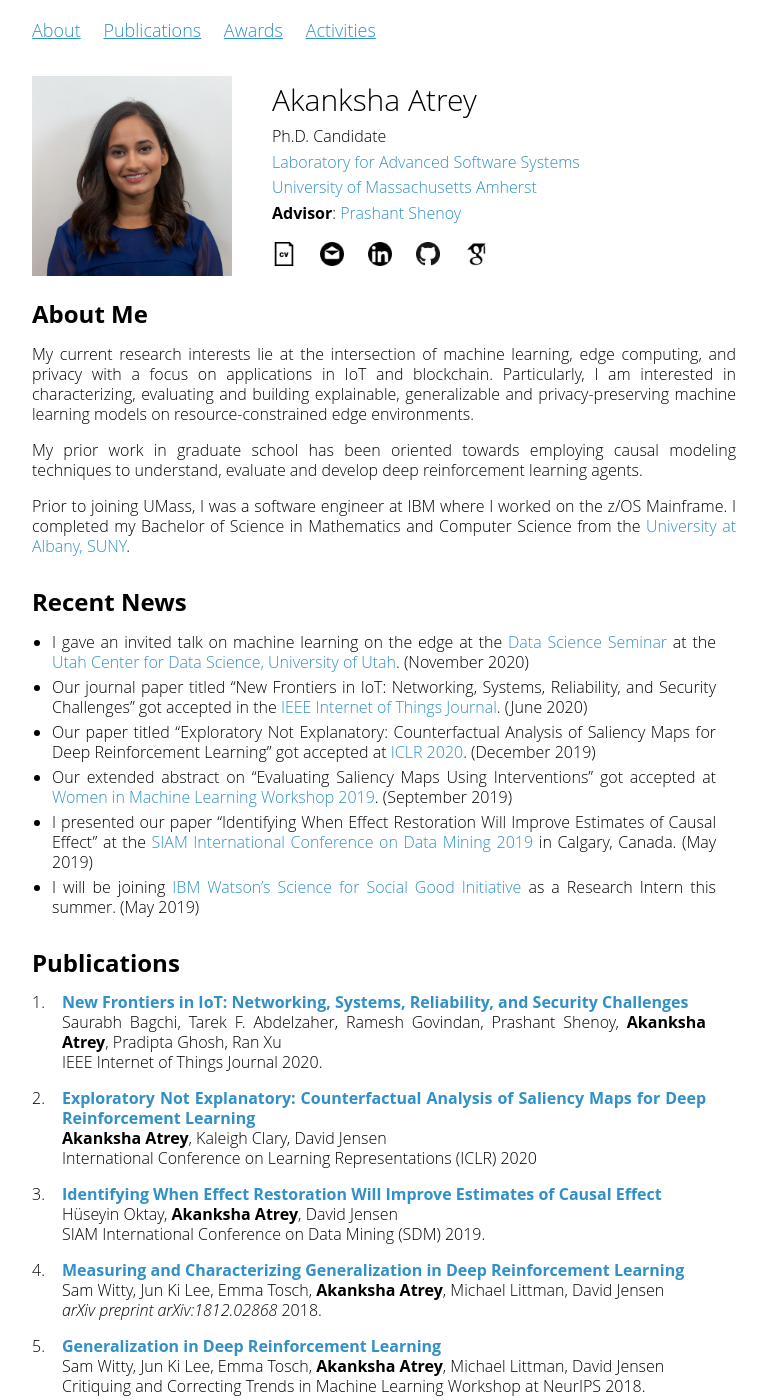
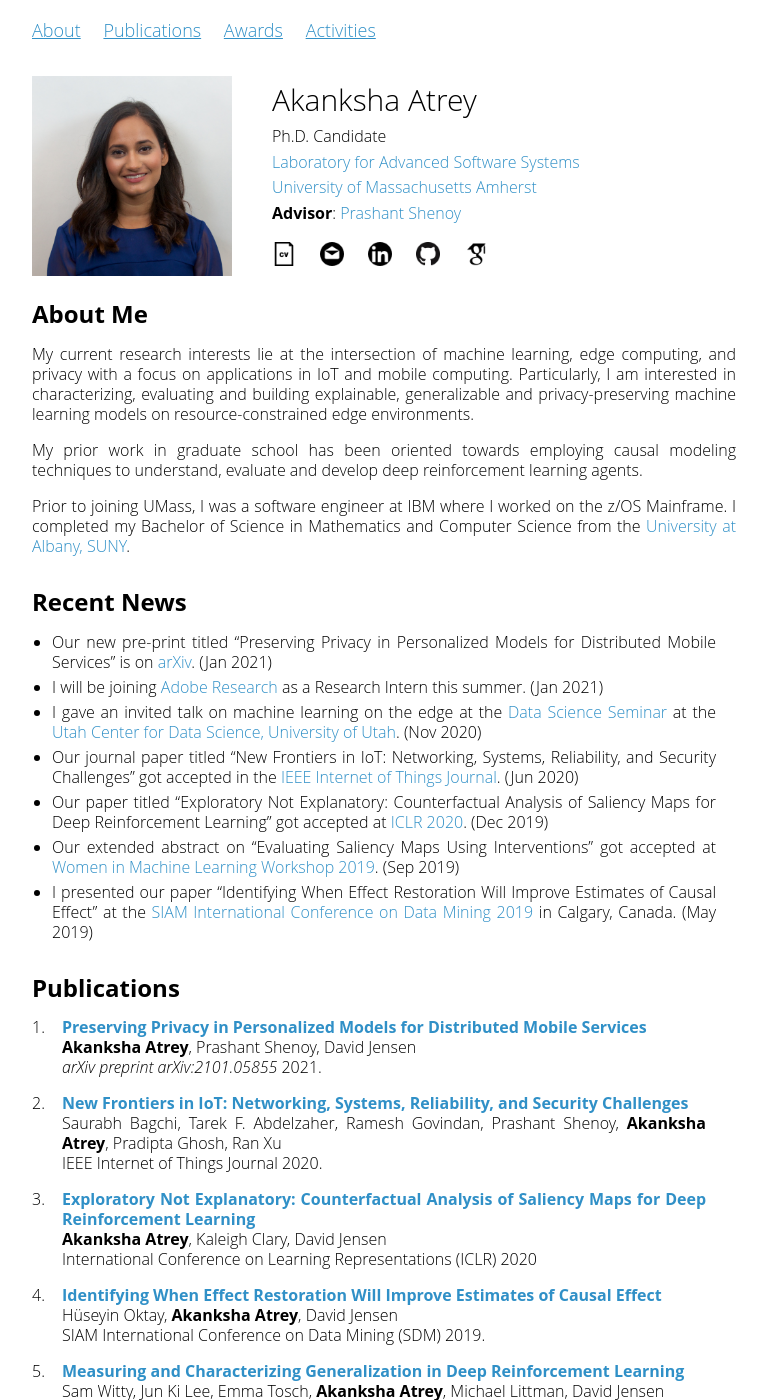
Before and after one commit to akanksha-atrey/akanksha-atrey.github.io, a Jekyll site: the page built from index.md, in a window 1280 px wide and 1400 px high. Shown: the whole window, without its empty margins (256-1023 px from the left). Built offline with Jekyll 4.4.1, drawn with Linux system fonts in a browser that asks for light colours; our own code applies the rules of GitHub Pages for plain Markdown files.

Commit message:
updates to news and publications

```diff
--- a/index.md
+++ b/index.md
@@ -4,7 +4,7 @@ layout: default
 
 ## About Me
 
-My current research interests lie at the intersection of machine learning, edge computing, and privacy with a focus on applications in IoT and blockchain. Particularly, I am interested in characterizing, evaluating and building explainable, generalizable and privacy-preserving machine learning models on resource-constrained edge environments.
+My current research interests lie at the intersection of machine learning, edge computing, and privacy with a focus on applications in IoT and mobile computing. Particularly, I am interested in characterizing, evaluating and building explainable, generalizable and privacy-preserving machine learning models on resource-constrained edge environments.
 
 My prior work in graduate school has been oriented towards employing causal modeling techniques to understand, evaluate and develop deep reinforcement learning agents.
 
@@ -14,18 +14,23 @@ Prior to joining UMass, I was a software engineer at IBM where I worked on the z
 
 ## Recent News
 
-* I gave an invited talk on machine learning on the edge at the [Data Science Seminar](http://datascience.utah.edu/seminar.html) at the [Utah Center for Data Science, University of Utah](http://datascience.utah.edu/index.html). (November 2020)
-* Our journal paper titled "New Frontiers in IoT: Networking, Systems, Reliability, and Security Challenges" got accepted in the [IEEE Internet of Things Journal](https://ieee-iotj.org/). (June 2020)
-* Our paper titled "Exploratory Not Explanatory: Counterfactual Analysis of Saliency Maps for Deep Reinforcement Learning" got accepted at [ICLR 2020](https://openreview.net/forum?id=rkl3m1BFDB). (December 2019)
-* Our extended abstract on "Evaluating Saliency Maps Using Interventions" got accepted at [Women in Machine Learning Workshop 2019](https://wimlworkshop.org/2019/). (September 2019)
+* Our new pre-print titled "Preserving Privacy in Personalized Models for Distributed Mobile Services" is on [arXiv](https://arxiv.org/abs/2101.05855). (Jan 2021)
+* I will be joining [Adobe Research](https://research.adobe.com/) as a Research Intern this summer. (Jan 2021)
+* I gave an invited talk on machine learning on the edge at the [Data Science Seminar](http://datascience.utah.edu/seminar.html) at the [Utah Center for Data Science, University of Utah](http://datascience.utah.edu/index.html). (Nov 2020)
+* Our journal paper titled "New Frontiers in IoT: Networking, Systems, Reliability, and Security Challenges" got accepted in the [IEEE Internet of Things Journal](https://ieee-iotj.org/). (Jun 2020)
+* Our paper titled "Exploratory Not Explanatory: Counterfactual Analysis of Saliency Maps for Deep Reinforcement Learning" got accepted at [ICLR 2020](https://openreview.net/forum?id=rkl3m1BFDB). (Dec 2019)
+* Our extended abstract on "Evaluating Saliency Maps Using Interventions" got accepted at [Women in Machine Learning Workshop 2019](https://wimlworkshop.org/2019/). (Sep 2019)
 * I presented our paper "Identifying When Effect Restoration Will Improve Estimates of Causal Effect" at the [SIAM International Conference on Data Mining 2019](https://www.siam.org/Conferences/CM/Conference/sdm19) in Calgary, Canada. (May 2019)
-* I will be joining [IBM Watson's Science for Social Good Initiative](https://www.research.ibm.com/science-for-social-good/) as a Research Intern this summer. (May 2019)
 
 ---
 
 ## Publications
 
-1. [**New Frontiers in IoT: Networking, Systems, Reliability, and Security Challenges**](https://arxiv.org/abs/2005.07338) \\
+1. [**Preserving Privacy in Personalized Models for Distributed Mobile Services**](https://arxiv.org/abs/2101.05855) \\
+	**Akanksha Atrey**, Prashant Shenoy, David Jensen \\
+	_arXiv preprint arXiv:2101.05855_ 2021.
+
+1. [**New Frontiers in IoT: Networking, Systems, Reliability, and Security Challenges**](papers/bagchi2020new.pdf) \\
 	Saurabh Bagchi, Tarek F. Abdelzaher, Ramesh Govindan, Prashant Shenoy, **Akanksha Atrey**, Pradipta Ghosh, Ran Xu \\
 	IEEE Internet of Things Journal 2020.
 
```
Also changed, not shown: 1 other file.
